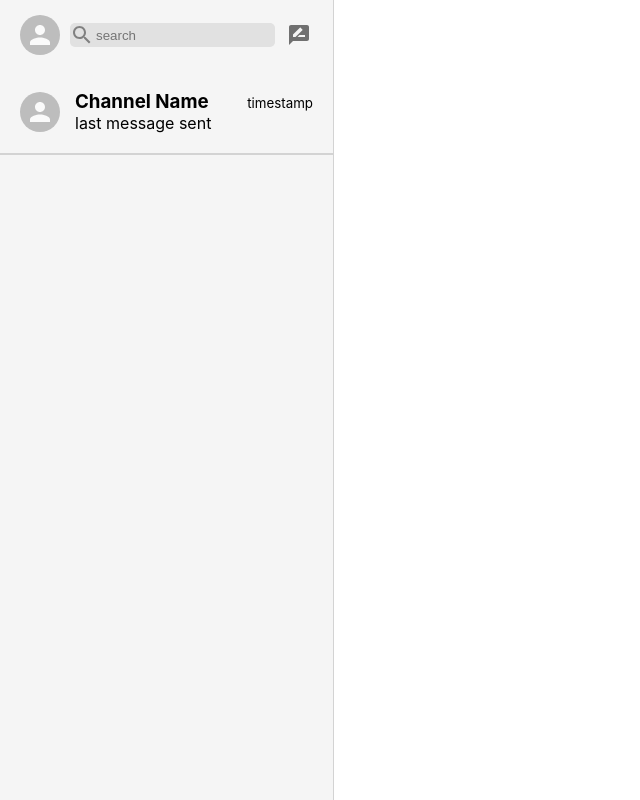
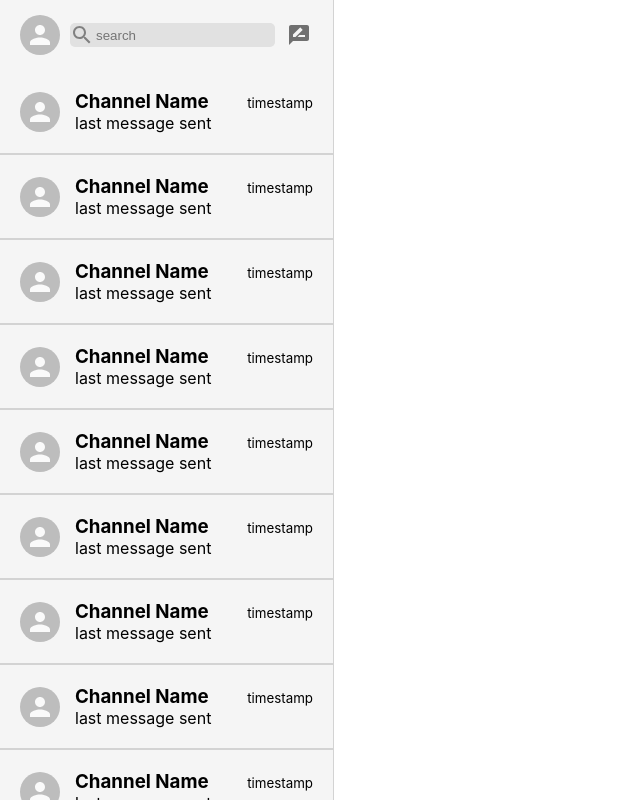
Before and after one commit to Vinoth6194/redux_imessage, a React (Create React App) app: page / in a window 1280 px wide. Shown: the whole page, without its empty margins (0-640 px from the left). Built offline with nearby package versions, Linux system fonts and the light colour scheme.

Commit message:
sidebarChats scroll

```diff
--- a/src/Sidebar.css
+++ b/src/Sidebar.css
@@ -30,3 +30,6 @@
   background: transparent;
   outline-width: 0;
 }
+.sidebar__chats {
+  overflow: scroll;
+}
--- a/src/Sidebar.jsx
+++ b/src/Sidebar.jsx
@@ -19,6 +19,15 @@ function Sidebar() {
       </div>
       <div className="sidebar__chats">
         <SidebarChat />
+        <SidebarChat />
+        <SidebarChat />
+        <SidebarChat />
+        <SidebarChat />
+        <SidebarChat />
+        <SidebarChat />
+        <SidebarChat />
+        <SidebarChat />
+        <SidebarChat />
       </div>
     </div>
   );
```
